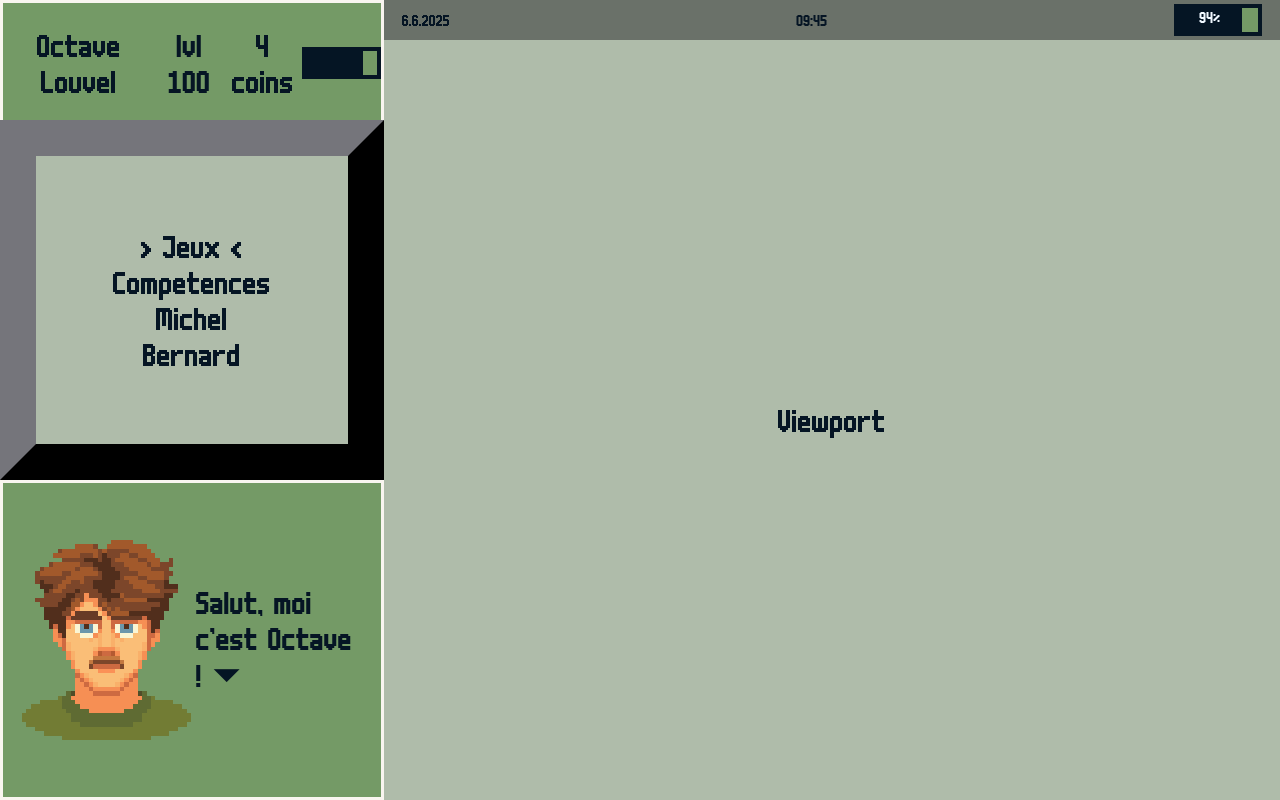
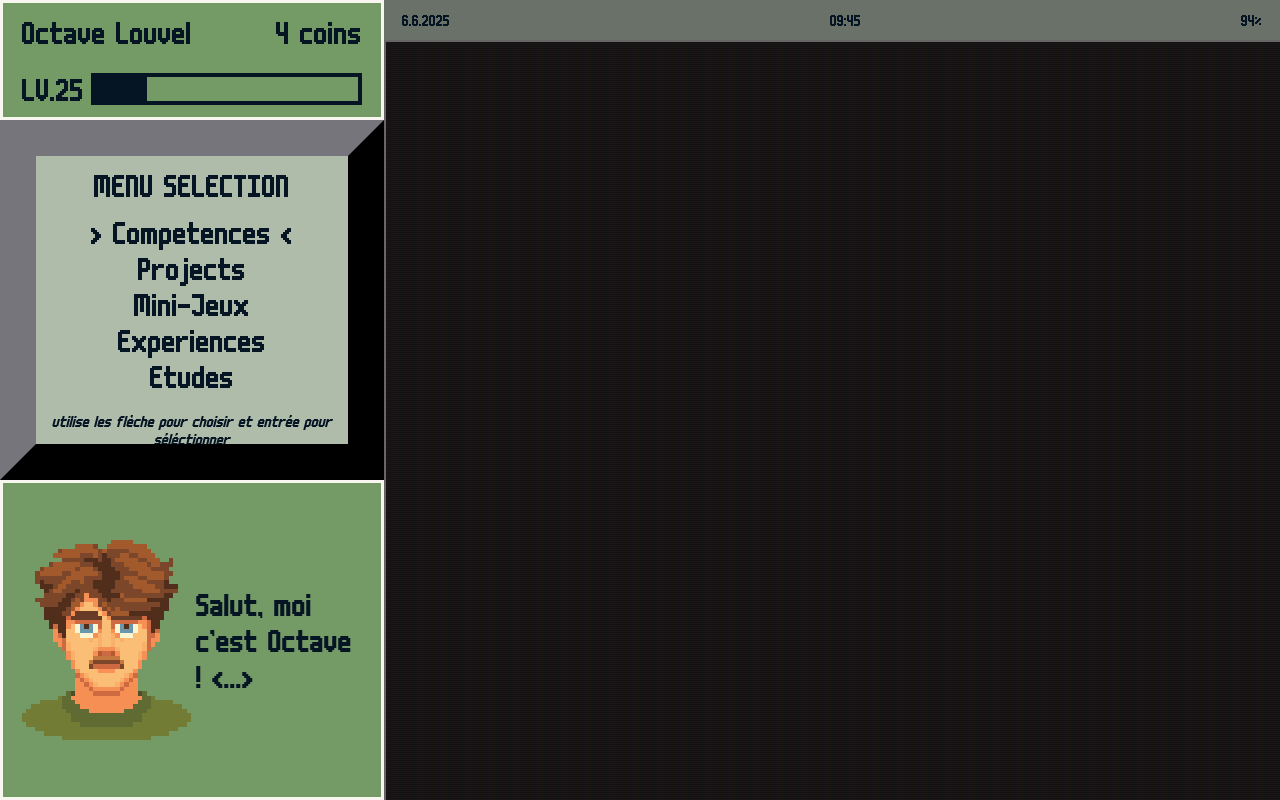
Before and after one commit to OctaveLouvel/website, a plain HTML site: page index.html in a window 1280 px wide. Drawn offline with Linux system fonts and the light colour scheme.

Commit message:
ajout de l'ecran avec un effet

```diff
--- a/index.html
+++ b/index.html
@@ -13,13 +13,25 @@
 <body>
     <section class="hud">
         <div class="user-info">
-            <h3>Octave Louvel</h3>
-            <h3>lvl 100</h3>
-            <h3>4 coins</h3>
+            <div class="username">
+                <h3>Octave Louvel</h3><h3>4 coins</h3>
+            </div>
+            <div class="level">
+                <h3>LV.25</h3>
             <div class="progress-bar"><div class="inner-progress-bar"></div></div>
+            </div>
         </div>
         <div id="menu" class="menu">
+            <div class="title">
+                MENU SELECTION
+            </div>
             <div id="menu-selection">
+            </div>
+            <div class="hint">
+                <p>
+                    utilise les flèche pour choisir
+                    et entrée pour séléctionner
+                </p>
             </div>
         </div>
         <div id="skip-button" class="pnj">
@@ -33,14 +45,11 @@
         <div class="status-bar">
             <p id="date">10.01.2025</p>
             <p id="clock">08:04</p>
-            <div>
-                <div class="progress-bar">
-                    <div id="battery" class="inner-progress-bar"><p style="color: aliceblue;">94%</p> </div>
-                </div>
-            </div>
+            <p id="battery">94%</p>
+    </button>
         </div>
         <div class="viewport">
-            Viewport
+            <iframe src="https://fr.wikipedia.org/wiki/Page_web_statique" class="screen"></iframe>
         </div>
     </section>
 
--- a/index.js
+++ b/index.js
@@ -8,13 +8,21 @@ const clock = document.getElementById("clock");
 const date = document.getElementById("date");
 const batteryText = document.getElementById("battery");
 
+//  Jeux -> Menu avec les differents minis jeux
+//  Etudes -> Road map avec quetes principales et side quest
+//  Projects ->
+//  Experiences ->
+//  Competences -> Skill tree
+
+
 //States
 let isMenuSelected = true;
+let isScreenOn = false;
 
 const Menu = {
     numberOfRows: 1,
     selectedElement: 1,
-    elements: ["Jeux", "Competences", "Michel", "Bernard"],
+    elements: ["Competences", "Projects", "Mini-Jeux", "Experiences", "Etudes"],
     selectNextElement() {
         let next = (this.selectedElement + 1) % this.elements.length;
         this.render(next);
@@ -45,10 +53,11 @@ const Menu = {
 
 
 async function say() {
-    await speak(pngText, "Salut, moi c'est Octave ! ⏷");
-    await speak(pngText, "Bienvenue sur mon portfolio interactif ⏷");
-    await speak(pngText, "Il y aura bientôt mon parcours et des minis jeux ici ⏷");
-    await speak(pngText, "Je te conseille de revenir dans quelque jours ⏷");
+    await speak(pngText, "Salut, moi c'est Octave ! <...>");
+    await speak(pngText, "Bienvenue sur mon portfolio interactif <...>");
+    await speak(pngText, "Pour commencer clique sur le menu de séléction et utilise les flèches <...>");
+    await speak(pngText, "Il y aura bientôt mon parcours et des minis jeux ici <...>");
+    await speak(pngText, "Je te conseille de revenir dans quelque jours <...>");
     await speak(pngText, "Quand j'aurais fini de faire le site !");
 }
 
@@ -106,6 +115,8 @@ function setupKeyboard() {
             Menu.selectNextElement();
         } else if (event.key === "ArrowUp" || event.key === "z" || event.key === "w") {
             Menu.selectPrevElement();
+        }else if (event.key === "Enter" || event.key === "ArrowRight"){
+            toggleScreen();
         }
     });
 }
@@ -129,6 +140,25 @@ async function updateBattery() {
     batteryText.textContent = battery.level;
 }
 
+function toggleScreen() {
+    const screen = document.querySelector('.screen');
+    const viewport = document.querySelector('.viewport');
+
+    if (isScreenOn) {
+        // Allumer l'écran
+        screen.classList.remove('off');
+        screen.classList.add('on');
+        viewport.classList.add('on');
+    } else {
+        // Éteindre l'écran
+        screen.classList.remove('on');
+        screen.classList.add('off');
+        viewport.classList.remove('on');
+    }
+
+    isScreenOn = !isScreenOn;
+}
+
 //Execution
 function init() {
     say();
@@ -139,6 +169,7 @@ function init() {
     upDateClock();
     setInterval(upDateClock,1000)
     updateBattery();
+    toggleScreen();
 }
 
 init();
--- a/static/css/style.css
+++ b/static/css/style.css
@@ -31,6 +31,9 @@ body{
   --main-font: m6x11;
   --main-color: #051524;
   --border: #f9f5f0;
+  --ease-out-quint: cubic-bezier(0.230, 1.000, 0.320, 1.000);
+  --ease-in-quint: cubic-bezier(0.755, 0.050, 0.855, 0.060);
+  --screen-background: #121010;
 }
 
 p{
@@ -73,18 +76,42 @@ h3{
 }
 
 .menu{
-  display: flex;
-  justify-content: center;
-  align-items: center;
-  height: 100%;
-  text-align: center;
+  display: grid;
+  grid-template-rows: 20% 70% 10%;
+  grid-template-columns: 100%;
   overflow: hidden;
   background-color: #AFBCAA;
   color: #051524;
+  height: 100%;
   border: outset 1em #252527;
   box-sizing: border-box;
   box-shadow: 0 0 0 0;
   border-radius: 0;
+  justify-content: center;
+  align-items: center;
+}
+
+.menu .title{
+  text-align: center;
+  justify-content: center;
+  align-items: center;
+  display: flex;
+  height: 100%;
+}
+
+.menu .hint{
+  font-style: italic;
+  height: 100%;
+  display: flex;
+  justify-content: center;
+  align-items: center;
+  text-align: center;
+}
+
+#menu-selection{
+  display: inline ;
+  height: 100%;
+  text-align: center;
 }
 
 .viewport{
@@ -109,13 +136,40 @@ h3{
 }
 
 .user-info{
+  display: grid;
+  overflow: hidden;
+  border: solid 3px var(--border);
+}
+
+.username{
   display: flex;
-  justify-content: center;
+  justify-content:space-between;
   align-items: center;
   height: 100%;
   text-align: center;
   overflow: hidden;
-  border: solid 3px var(--border);
+  padding: 0 5%;
+}
+
+.level{
+  display: flex;
+  overflow: hidden;
+  gap: 2%;
+  padding: 0 5%;
+  align-items: center;
+  grid-template-rows: 100%;
+  grid-template-columns: 30% 70%;
+}
+
+.level .progress-bar{
+  flex-grow: 1;
+  background-color: var(--main-bg);
+  height: 24px;
+  border: 4px solid var(--main-color);
+}
+
+.level .inner-progress-bar{
+  width: 20%;
 }
 
 .pnj{
@@ -141,7 +195,6 @@ h3{
 .progress-bar{
   background-color: var(--main-bg);
   height: 24px;
-  width: 80px;
   border: 4px solid var(--main-color);
 }
 
@@ -150,3 +203,160 @@ h3{
   background-color: var(--main-color);
   height: 24px;
 }
+
+@keyframes flicker {
+  0% { opacity: 0.95; }
+  5% { opacity: 0.85; }
+  10% { opacity: 0.92; }
+  15% { opacity: 0.88; }
+  20% { opacity: 0.97; }
+  25% { opacity: 0.90; }
+  30% { opacity: 0.93; }
+  35% { opacity: 0.87; }
+  40% { opacity: 0.96; }
+  45% { opacity: 0.91; }
+  50% { opacity: 0.94; }
+  55% { opacity: 0.89; }
+  60% { opacity: 0.98; }
+  65% { opacity: 0.86; }
+  70% { opacity: 0.95; }
+  75% { opacity: 0.90; }
+  80% { opacity: 0.93; }
+  85% { opacity: 0.88; }
+  90% { opacity: 0.97; }
+  95% { opacity: 0.91; }
+  100% { opacity: 0.94; }
+}
+
+
+@keyframes turn-on{
+  0%{
+    transform:scale(1,0.8) translate3d(0,0,0);
+    -webkit-filter:brightness(30);
+    filter:brightness(30);
+    opacity:1;
+  }
+  3.5%{
+    transform:scale(1,0.8) translate3d(0,100%,0);
+  }
+
+  3.6%{
+    transform:scale(1,0.8) translate3d(0,-100%,0);
+    opacity:1;
+  }
+
+  9%{
+    transform:scale(1.3,0.6) translate3d(0,100%,0);
+    -webkit-filter:brightness(30);
+    filter:brightness(30);
+    opacity:0;
+  }
+
+  11%{
+    transform:scale(1,1) translate3d(0,0,0);
+    -webkit-filter:contrast(0) brightness(0) ;
+    filter:contrast(0) brightness(0);
+    opacity:0;
+  }
+
+  100%{
+    transform:scale(1,1) translate3d(0,0,0);
+    -webkit-filter:contrast(1) brightness(1.2) saturate(1.3);
+    filter:contrast(1) brightness(1.2) saturate(1.3);
+    opacity:1;
+  }
+}
+
+@keyframes turn-off{
+  0%{
+    transform:scale(1,1.3) translate3d(0,0,0);
+    -webkit-filter:brightness(1);
+    filter:brightness(1);
+    opacity:1;
+  }
+  60%{
+    transform:scale(1.3,0.001) translate3d(0,0,0);
+    -webkit-filter:brightness(10);
+    filter:brightness(10);
+  }
+  100%{
+    animation-timing-function:var(--ease-in-quint);
+    transform:scale(0.000,0.0001) translate3d(0,0,0);
+    -webkit-filter:brightness(50);
+    filter:brightness(50);
+  }
+}
+
+.viewport {
+  background: var(--screen-background);
+  width: 100%;
+  height: 100%;
+  position: relative;
+  overflow: hidden;
+  border: 2px solid #666;
+}
+
+.viewport::after {
+  content: " ";
+  display: block;
+  position: absolute;
+  top: 0;
+  left: 0;
+  bottom: 0;
+  right: 0;
+  background: rgba(18, 16, 16, 0.1); /* 0.1 = 90% transparent */
+  opacity: 0;
+  z-index: 2;
+  pointer-events: none;
+}
+
+.viewport::before {
+  content: " ";
+  display: block;
+  position: absolute;
+  top: 0;
+  left: 0;
+  bottom: 0;
+  right: 0;
+  /* Scanlines: 1px transparent, 1px slightly lighter */
+  background:
+    repeating-linear-gradient(
+      to bottom,
+      rgba(18, 16, 16, 0.0) 0px,
+      rgba(18, 16, 16, 0.0) 1px,
+      rgba(40, 38, 38, 0.25) 1px,
+      rgba(40, 38, 38, 0.25) 2px
+    ),
+    linear-gradient(
+      90deg,
+      rgba(255,0,0,0.06),
+      rgba(0,255,0,0.02),
+      rgba(0,0,255,0.06)
+    );
+  z-index: 2;
+  background-size: 100% 2px, 3px 100%;
+  pointer-events: none;
+}
+
+.screen{
+  width:100%;
+  height:100%;
+  border:none;
+}
+
+/* État initial de l'écran (éteint) */
+.screen.off {
+  animation: turn-off 0.55s var(--ease-out-quint);
+  animation-fill-mode: forwards;
+}
+
+/* État allumé de l'écran */
+.screen.on {
+  animation: turn-on 4s linear;
+  animation-fill-mode: forwards;
+}
+
+/* Scintillement seulement quand allumé */
+.viewport.on::after {
+  animation: flicker 0.45s infinite;
+}
```
